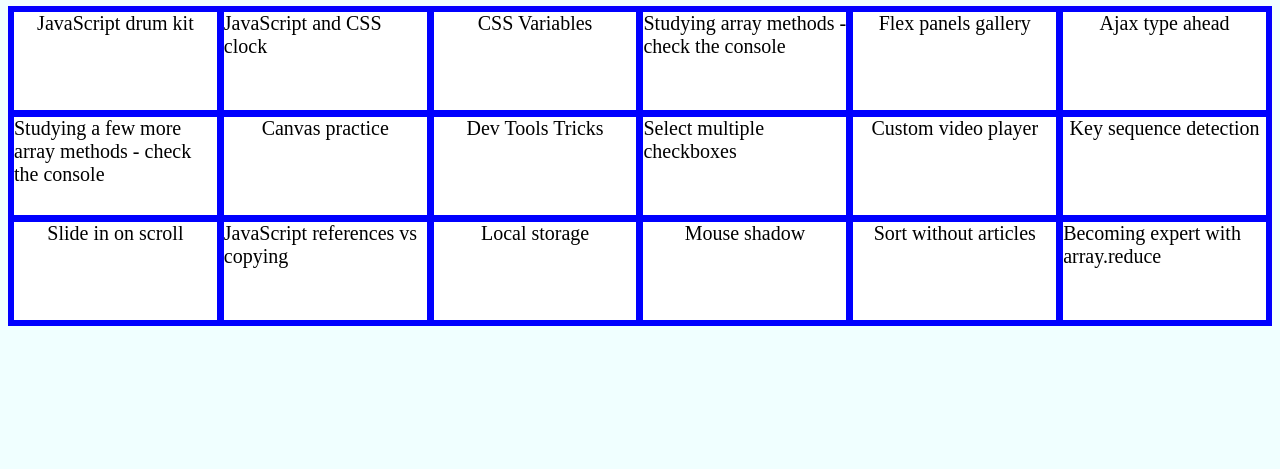
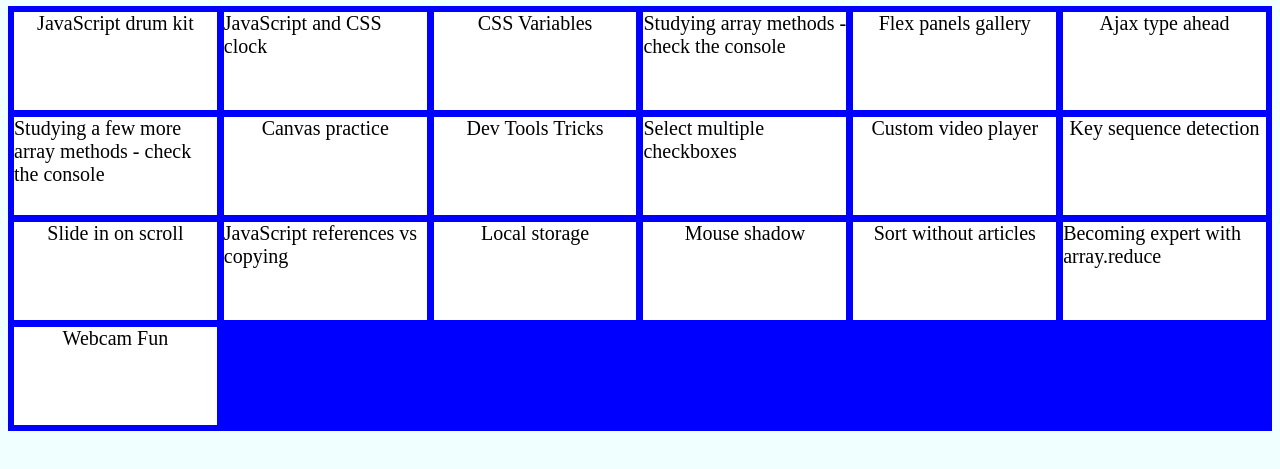
Before and after one commit to Bogdan18b/30days, a plain HTML site: page index.html in a window 1280 px wide. Shown: the part 95-564 px from the top of the page. Drawn offline with Linux system fonts and the light colour scheme.

Commit message:
Day 19 end

```diff
--- a/index.html
+++ b/index.html
@@ -26,6 +26,7 @@
       <li><a href="MouseMoveShadow/index.html">Mouse shadow</a></li>
       <li><a href="SortWithoutArticles/index.html">Sort without articles</a></li>
       <li><a href="arrayReduce/index.html">Becoming expert with array.reduce</a></li>
+      <li><a href="WebcamFun/index.html">Webcam Fun</a></li>
     </ul>
   </body>
 </html>
```
